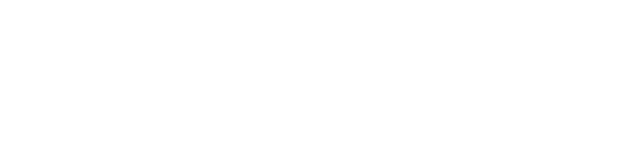
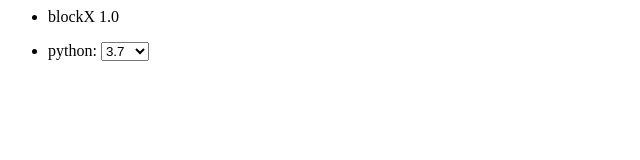
Before and after one commit to ChengHao-He/blockx, a website: page frontend/index.html in a window 1280 px wide. Shown: the whole page, without its empty margins (0-640 px from the left). Drawn offline with Linux system fonts and the light colour scheme.

Commit message:
feat: Add contents in html nav-bar Closes #11

```diff
--- a/frontend/index.html
+++ b/frontend/index.html
@@ -4,7 +4,22 @@
     </head>
     <body>
         <header>
-            <div class="nav-bar"></div>
+            <div class="nav-bar">
+                <ul>
+                    <li>
+                        <p id="blockxVersion">blockX 1.0</p>
+                    </li>
+                    <li>
+                        <label>python:</label>
+                        <select id="pythonVersionSelector">
+                            <option>3.7</option>
+                            <option>3.8</option>
+                            <option>3.9</option>
+                            <option>3.10</option>
+                        </select>
+                    </li>
+                </ul>
+            </div>
         </header>
     </body>
 </html>
```
